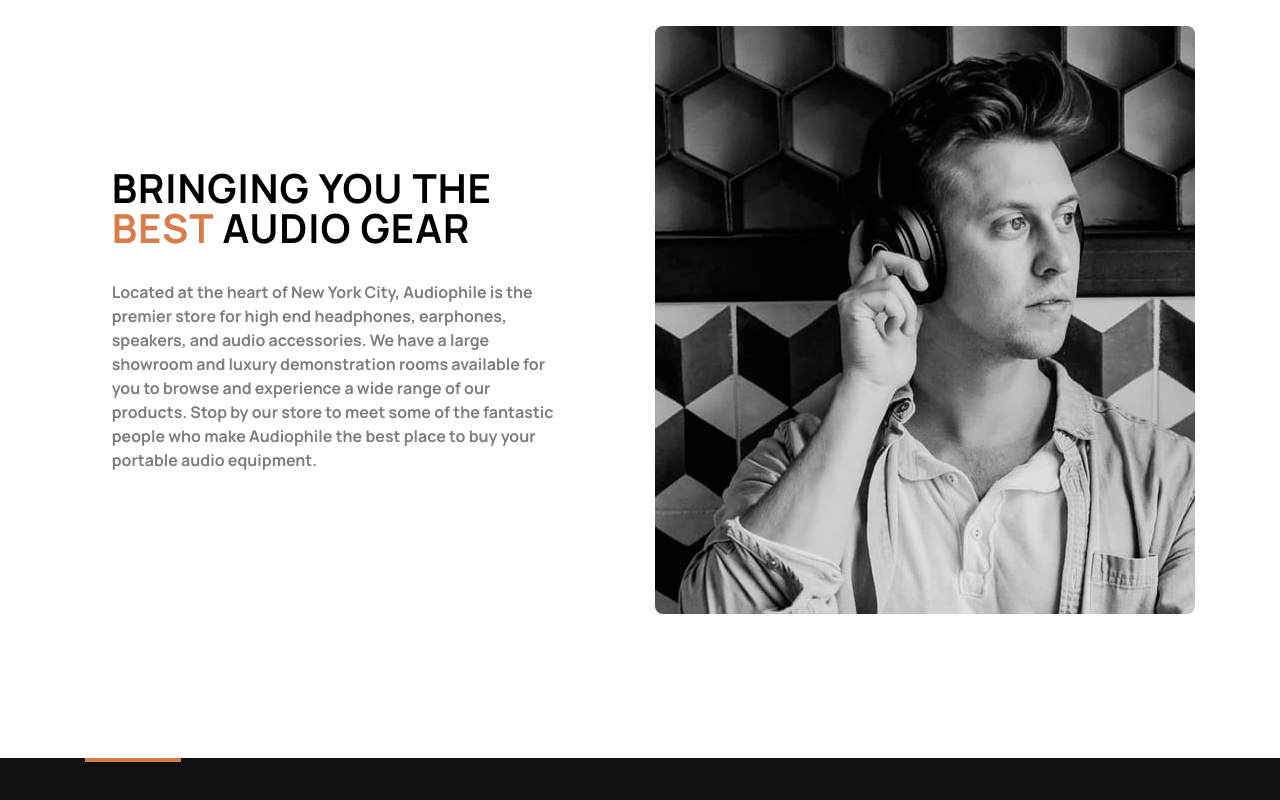
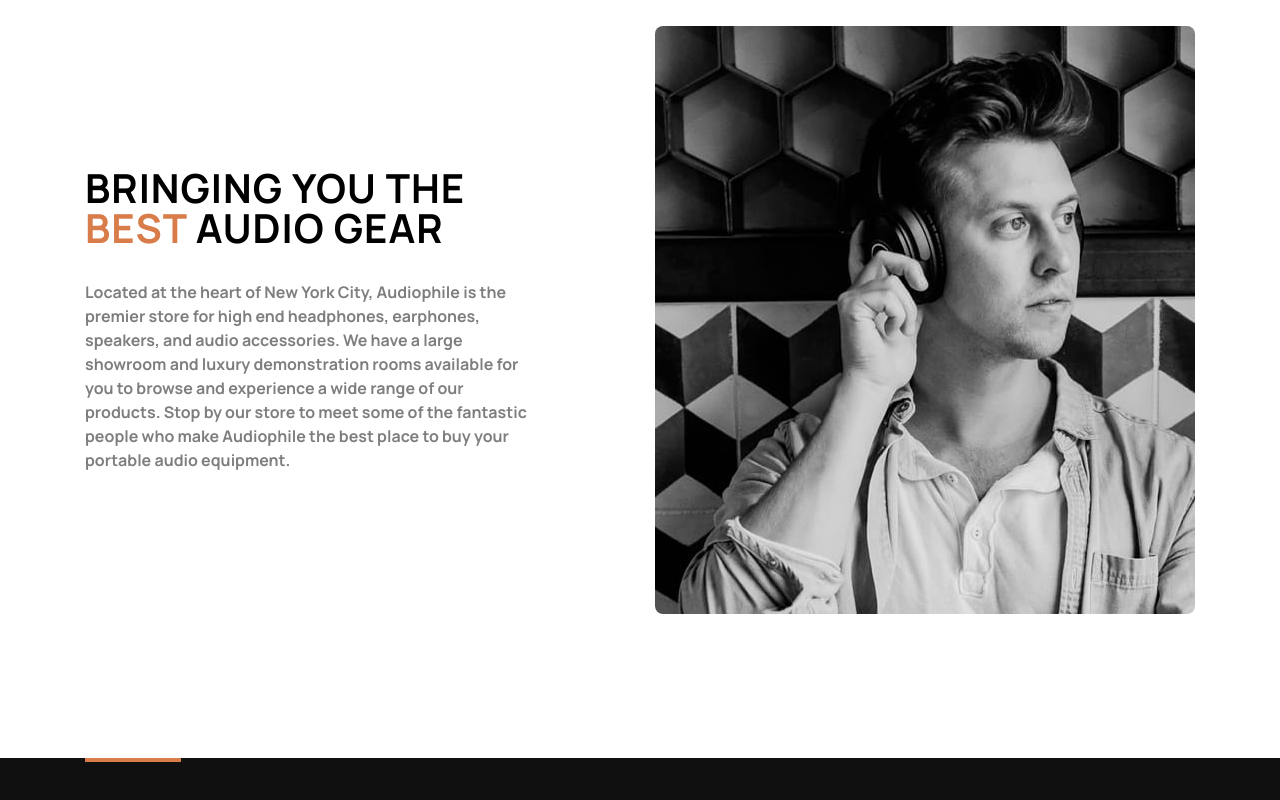
Before and after one commit to Dana-Hong/audiophile-e-commerce, a React (Vite) app: page /product in a window 1280 px wide. Shown: the part 3617-4417 px from the top of the page. Built offline with nearby package versions, Linux system fonts and the light colour scheme.

Commit message:
Maint: fix margins in paragraph of info section

```diff
--- a/src/components/Info-Section.tsx
+++ b/src/components/Info-Section.tsx
@@ -4,23 +4,22 @@
 
 export default function InfoSection() {
   return (
-    <section className="flex min-[1150px]:px-0 mx-auto mt-6 mb-[7.5rem] w-full max-w-[1110px] flex-col items-center gap-8 px-6 md:mb-24 md:gap-16 md:px-10 lg:mb-36 lg:flex-row lg:gap-[30px]">
-      <div className="flex mx-auto w-full grow basis-1/2 flex-col items-center gap-8 lg:max-w-[445px]">
+    <section className="mx-auto mt-6 mb-[7.5rem] flex w-full max-w-[1110px] flex-col items-center gap-8 px-6 md:mb-24 md:gap-16 md:px-10 lg:mb-36 lg:flex-row lg:gap-[30px] min-[1150px]:px-0">
+      <div className="mx-auto flex w-full grow basis-1/2 flex-col items-center gap-8 lg:max-w-[445px] min-[1110px]:mx-0">
         <h3 className="text-center text-[1.75rem] font-bold uppercase leading-10 tracking-[1px] md:max-w-xl md:text-[40px] lg:text-left">
           {"Bringing you the "}
           <span className="text-orange">best</span>
           {" audio gear"}
         </h3>
         <p className="text-center opacity-50 md:max-w-xl lg:text-left">
-          Located at the heart of New York City, Audiophile is the premier store
-          for high end headphones, earphones, speakers, and audio accessories.
-          We have a large showroom and luxury demonstration rooms available for
-          you to browse and experience a wide range of our products. Stop by our
-          store to meet some of the fantastic people who make Audiophile the
+          Located at the heart of New York City, Audiophile is the premier store for high end
+          headphones, earphones, speakers, and audio accessories. We have a large showroom and
+          luxury demonstration rooms available for you to browse and experience a wide range of our
+          products. Stop by our store to meet some of the fantastic people who make Audiophile the
           best place to buy your portable audio equipment.
         </p>
       </div>
-      <picture className="flex min-[1110px]:basis-1/2 order-first justify-end lg:order-last lg:ml-auto">
+      <picture className="order-first flex justify-end lg:order-last lg:ml-auto min-[1110px]:basis-1/2">
         <source
           media="(min-width: 1024px)"
           srcSet={DesktopBestGear}
```
